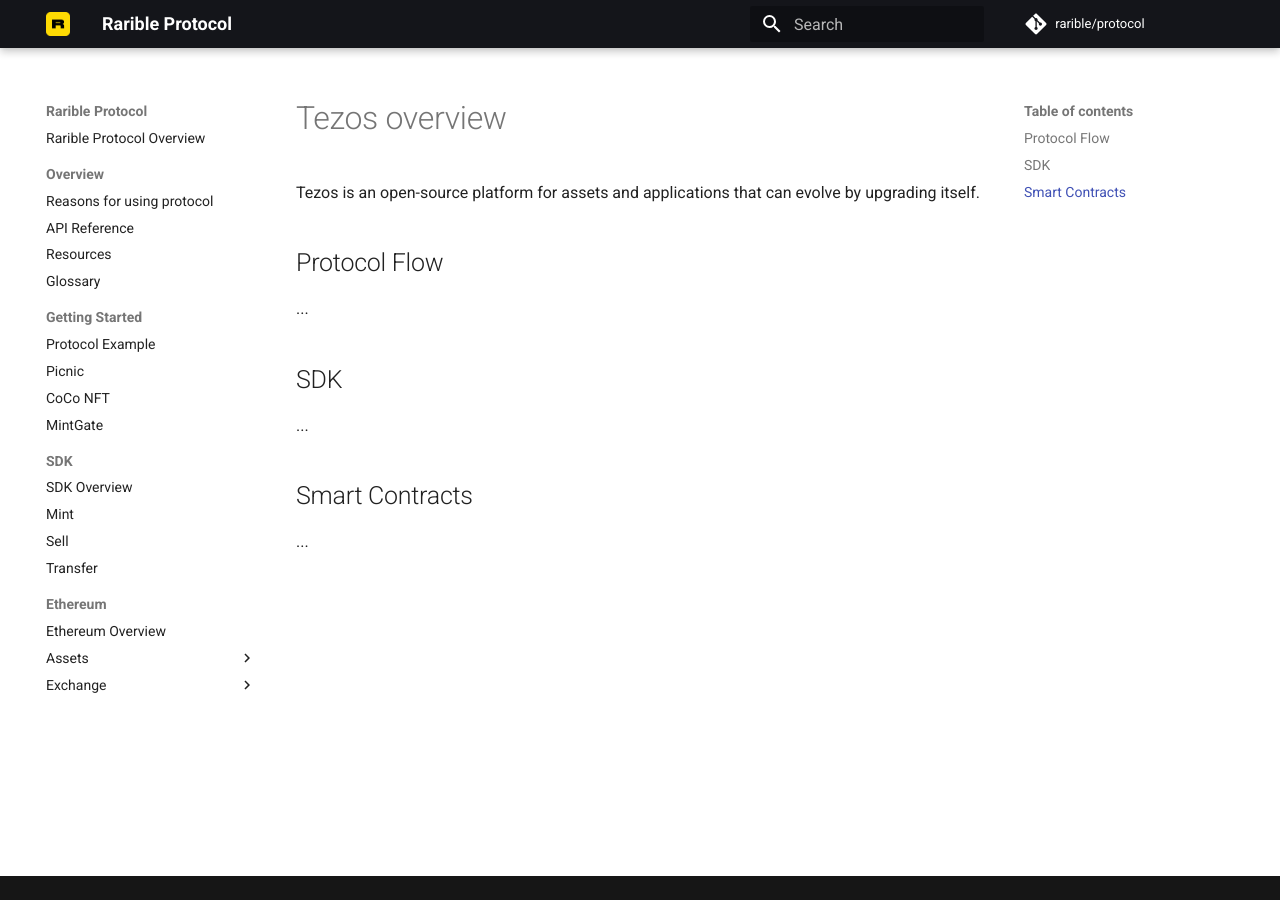
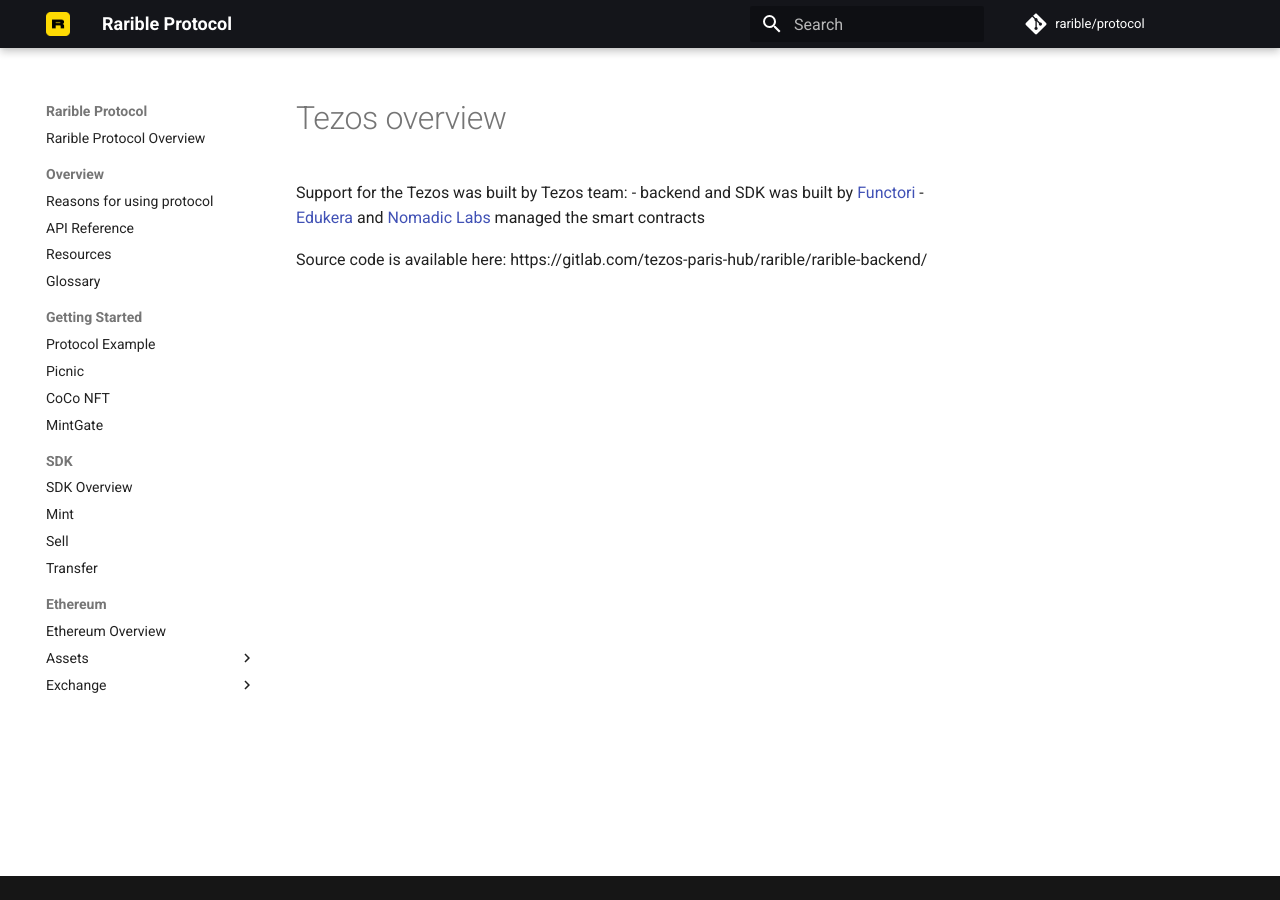
Before and after one commit to rarible/protocol, an MkDocs documentation site: the page built from docs/tezos/tezos-overview.md, in a window 1280 px wide. Built offline with MkDocs 1.6.1 and Material for MkDocs 9.7.7, drawn with Linux system fonts in a browser that asks for light colours; comment, search, counter and statistics services are not loaded.

Commit message:
links to tezos/flow

```diff
--- a/docs/tezos/tezos-overview.md
+++ b/docs/tezos/tezos-overview.md
@@ -1,15 +1,7 @@
 # Tezos overview
 
-Tezos is an open-source platform for assets and applications that can evolve by upgrading itself.
+Support for the Tezos was built by Tezos team:
+- backend and SDK was built by [Functori](https://www.functori.com/)
+- [Edukera](http://www.edukera.com/) and [Nomadic Labs](https://www.nomadic-labs.com/) managed the smart contracts
 
-## Protocol Flow
-
-...
-
-## SDK
-
-...
-
-## Smart Contracts
-
-...
+Source code is available here: https://gitlab.com/tezos-paris-hub/rarible/rarible-backend/
```
Also changed, not shown: docs/flow/flow-overview.md (+4 -13 lines).
